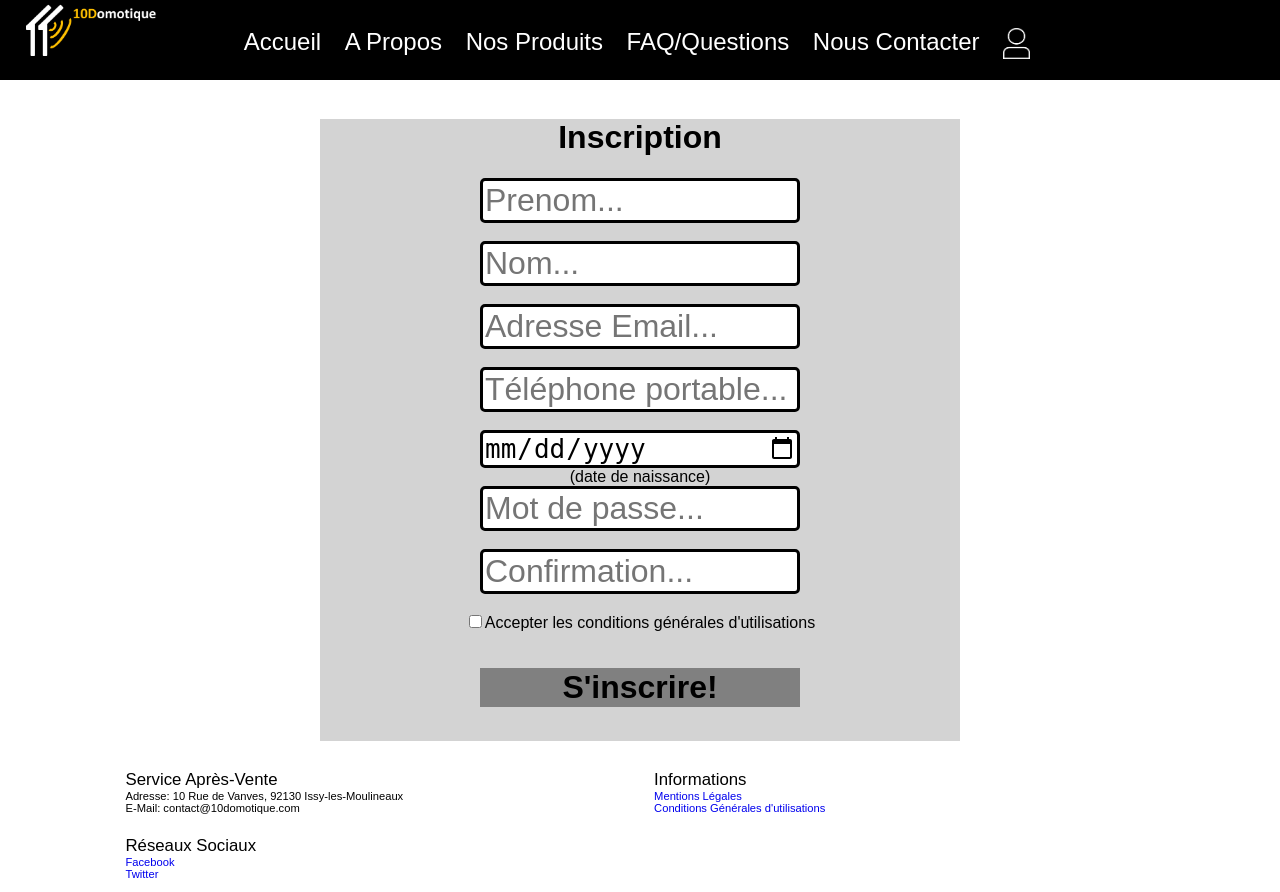
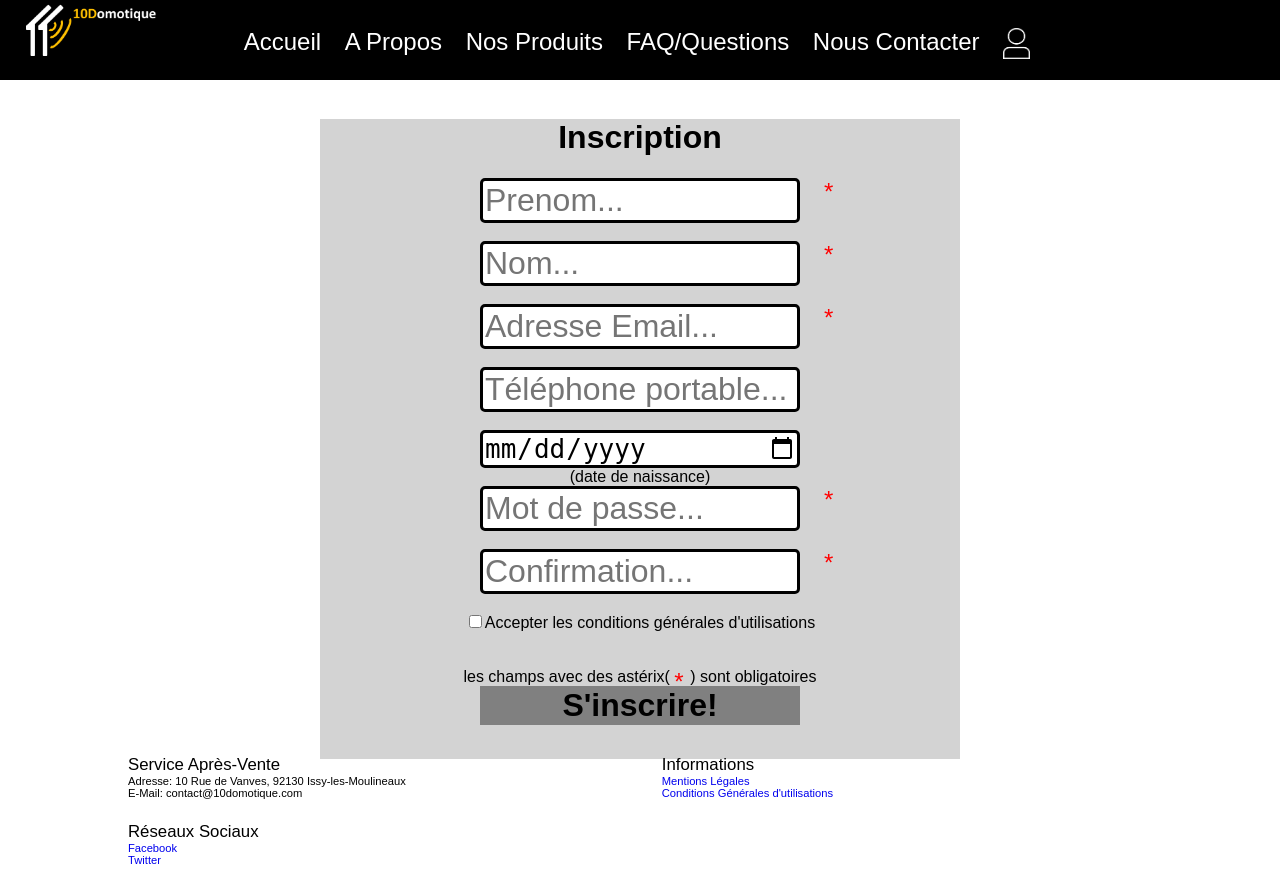
Before and after one commit to CleSchmit/10DomotiqueG10D, a PHP site: page /index.php?action=inscription in a window 1280 px wide. After the commit the page ends 864 px from the top, so only its background shows below. Run offline with PHP 8.4, Linux system fonts and the light colour scheme.

Commit message:
Footer fixer en bas

```diff
--- a/réorganiser/view/forum.php
+++ b/réorganiser/view/forum.php
@@ -18,6 +18,7 @@ if (isset($_GET['conv'])){
 		<header>
     		<?php include "template/Header.php" ?>
 		</header>
+        <div class="corps">
 			<div id="forum">
 				<div class="ListeForum">
                     <h3 style="background-color: darkorange; color: black;    border-bottom: solid black;"><br>&emsp;Liste des Sujets<br><br></h3>
@@ -88,6 +89,7 @@ if (isset($_GET['conv'])){
                 ?>
     		</div>
 		</div>
+        </div>
 	<footer>
     	<?php include "template/Footer.php" ?>
 	</footer>
--- a/réorganiser/view/inscription.php
+++ b/réorganiser/view/inscription.php
@@ -10,13 +10,13 @@ $body="
         <h1>Inscription</h1>
         <form method=\"post\" action=\"index.php?action=inscription\">
             <p>
-                <input class=\"connexion\" name=\"Prenom\" type=\"text\" placeholder=\"Prenom...\" required/><br><br>
-                <input class=\"connexion\" name=\"Nom\" type=\"text\" placeholder=\"Nom...\" required/><br><br>
-                <input class=\"connexion\" name=\"Email\" type=\"email\" placeholder=\"Adresse Email...\" required /><br><br>
+                <input class=\"connexion\" name=\"Prenom\" type=\"text\" placeholder=\"Prenom...\" required/><a class='astérix'>&emsp;*</a><br><br>
+                <input class=\"connexion\" name=\"Nom\" type=\"text\" placeholder=\"Nom...\" required/><a class='astérix'>&emsp;*</a><br><br>
+                <input class=\"connexion\" name=\"Email\" type=\"email\" placeholder=\"Adresse Email...\" required /><a class='astérix'>&emsp;*</a><br><br>
                 <input class=\"connexion\" name=\"Tel\" type=\"tel\" placeholder=\"Téléphone portable...\"/><br><br>
                 <input class=\"connexion\" name=\"Naissance\" type=\"date\" placeholder=\"\"/><br>(date de naissance)<br>
-                <input class=\"connexion\" name=\"Mdp\" type=\"password\" placeholder=\"Mot de passe...\" required /><br><br>
-                <input class=\"connexion\" name=\"Mdp2\" type=\"password\" placeholder=\"Confirmation...\" required /><br><br>
+                <input class=\"connexion\" name=\"Mdp\" type=\"password\" placeholder=\"Mot de passe...\" required /><a class='astérix'>&emsp;*</a><br><br>
+                <input class=\"connexion\" name=\"Mdp2\" type=\"password\" placeholder=\"Confirmation...\" required /><a class='astérix'>&emsp;*</a><br><br>
                 <label class=\"container\">
                     <input name=\"CGU\" type=\"checkbox\" required />Accepter les conditions générales d'utilisations
                     <span class=\"checkmark\"></span>
@@ -25,6 +25,7 @@ $body="
 
                     $erreur
                 <br>
+                les champs avec des astérix( <a class='astérix'>*</a> &emsp;) sont obligatoires<br>
                 <input class=\"bouton\" type=\"submit\" value=\"S'inscrire!\" />
 
             </p>
--- a/réorganiser/view/style.css
+++ b/réorganiser/view/style.css
@@ -1,6 +1,11 @@
 body{
     font-family: Arial;
     margin: 0 0;
+    position: relative;
+}
+
+.corps{
+    padding-bottom: 100px;
 }
 
 a{
@@ -223,6 +228,16 @@ h1{
     border-radius: 5px;
     width: 50%;
 }
+
+
+/*Inscription*/
+
+.astérix{
+    position: absolute;
+    color: red;
+    font-size: 150%;
+}
+
 
 
 /* Profil */
--- a/réorganiser/view/template/footer.css
+++ b/réorganiser/view/template/footer.css
@@ -1,9 +1,10 @@
 
 footer{
+    position: absolute;
     font-size: 70%;
-    width: 98%;
-    right: 1%;
-    bottom: 1%;
+    width: 100%;
+    right: 0%;
+    bottom: 0%;
 }
 
 footer ul{
```
